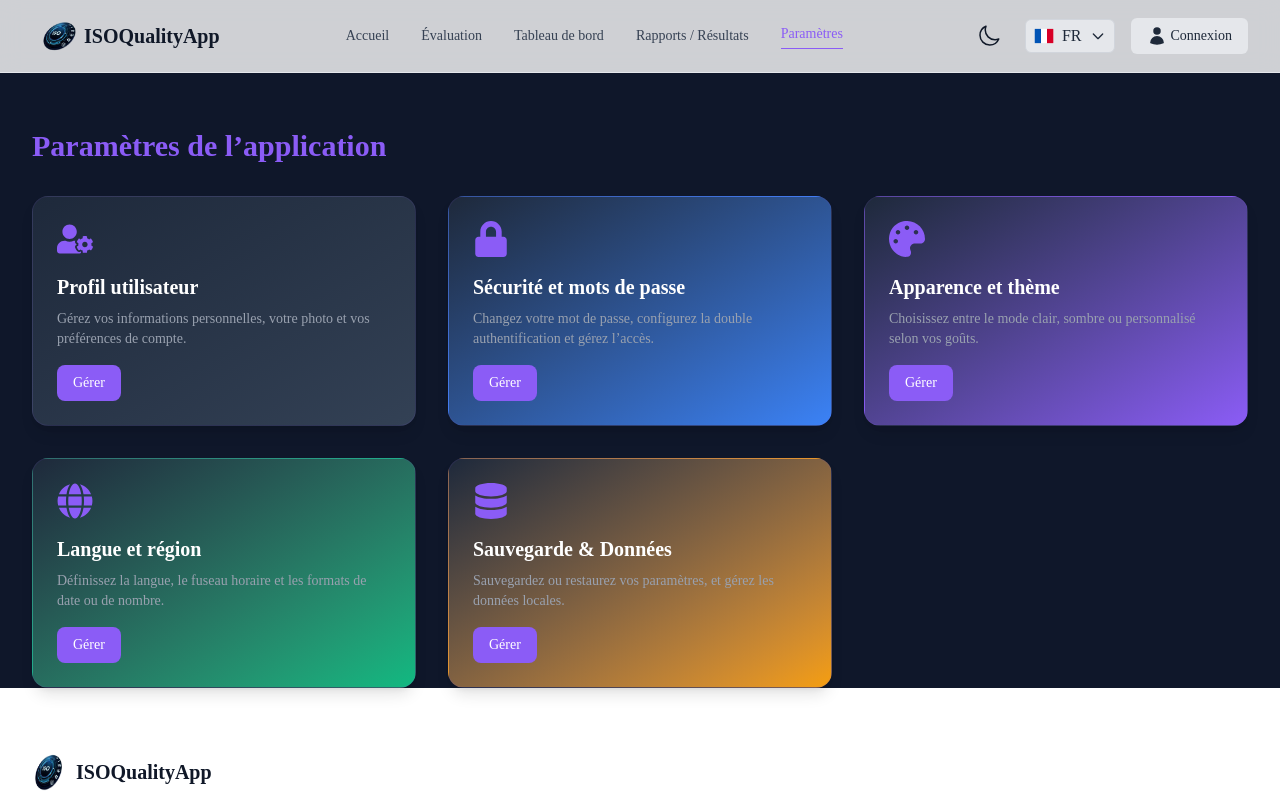
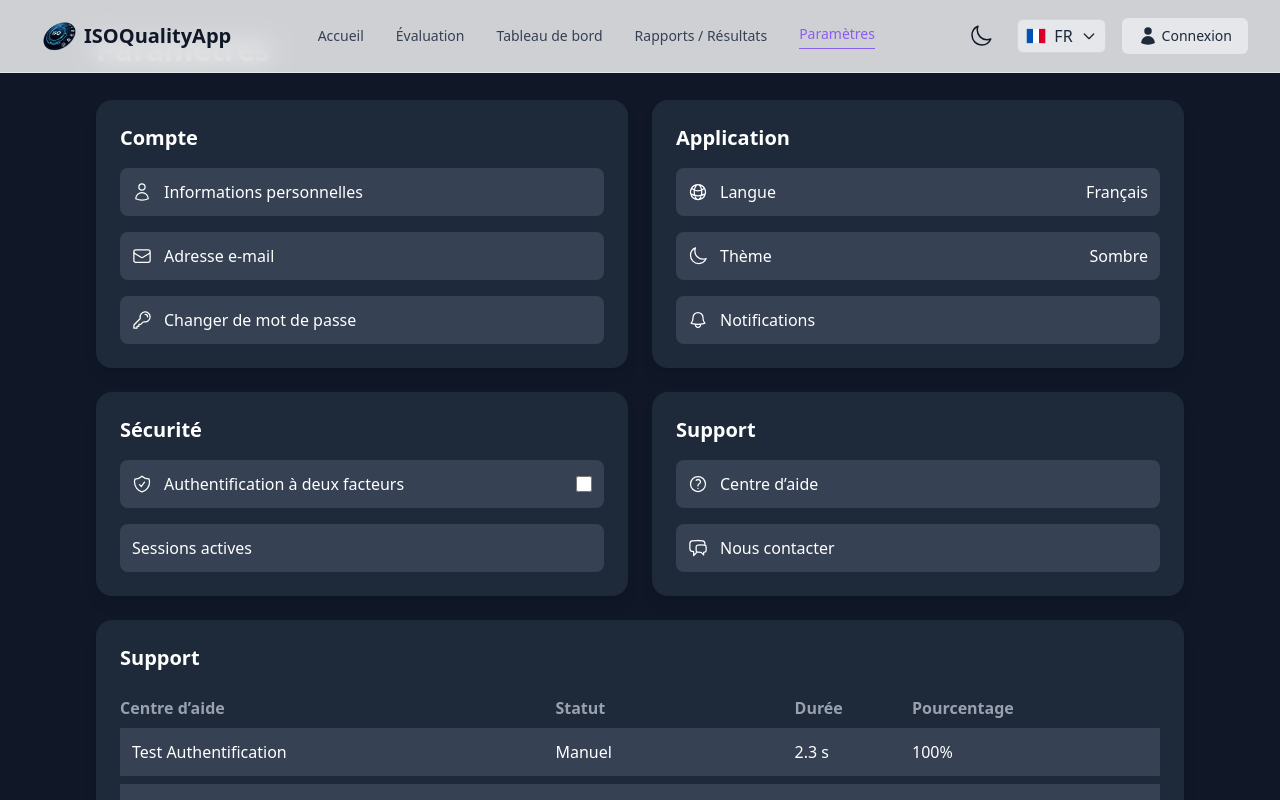
Before and after one commit to barde44/ihm_iso_25010, a React (Vite) app: page /parametre in a window 1280 px wide. Shown: the top 800 px of the page. Built offline with nearby package versions, Linux system fonts and the light colour scheme.

Commit message:
Modification parametres

```diff
--- a/src/pages/Parametres.jsx
+++ b/src/pages/Parametres.jsx
@@ -1,71 +1,171 @@
+import React, { useState } from "react";
+import {
+  UserIcon,
+  EnvelopeIcon,
+  KeyIcon,
+  GlobeAltIcon,
+  MoonIcon,
+  BellIcon,
+  ShieldCheckIcon,
+  QuestionMarkCircleIcon,
+  ChatBubbleLeftRightIcon,
+} from "@heroicons/react/24/outline";
+import Footer from "../components/Footer";
+import Navbar from "../components/Navbar";
 
-import { FaUserCog, FaLock, FaPalette, FaGlobe, FaDatabase } from "react-icons/fa";
-import Navbar from "../components/Navbar";
-import Footer from "../components/Footer";
-
-const Parametres = () => {
+export default function Parametres() {
+  const [darkMode, setDarkMode] = useState(true);
+  const [langue, setLangue] = useState("Français");
+  const [auth2FA, setAuth2FA] = useState(false);
 
   return (
-    <div className="bg-[#0F172A] text-white min-h-screen font-['Poppins']">
+    <div className={`min-h-screen ${darkMode ? "bg-gray-900 text-white" : "bg-gray-100 text-gray-900"}`}>
+      <Navbar />
+      <div className="max-w-6xl mx-auto p-8">
+        <h1 className="text-3xl font-bold mb-8">Paramètres</h1>
 
-      <Navbar />
+        {/* SECTION 1 : Compte et Application */}
+        <div className="grid md:grid-cols-2 gap-6 mb-6">
+          {/* Compte */}
+          <div className="bg-gray-800 p-6 rounded-2xl shadow-lg">
+            <h2 className="text-xl font-semibold mb-4">Compte</h2>
+            <div className="space-y-4">
+              <div className="flex items-center justify-between bg-gray-700 p-3 rounded-lg">
+                <div className="flex items-center space-x-3">
+                  <UserIcon className="h-5 w-5" />
+                  <span>Informations personnelles</span>
+                </div>
+              </div>
+              <div className="flex items-center justify-between bg-gray-700 p-3 rounded-lg">
+                <div className="flex items-center space-x-3">
+                  <EnvelopeIcon className="h-5 w-5" />
+                  <span>Adresse e-mail</span>
+                </div>
+              </div>
+              <div className="flex items-center justify-between bg-gray-700 p-3 rounded-lg">
+                <div className="flex items-center space-x-3">
+                  <KeyIcon className="h-5 w-5" />
+                  <span>Changer de mot de passe</span>
+                </div>
+              </div>
+            </div>
+          </div>
 
-      <main className="pt-32 px-8 max-w-7xl mx-auto">
-        <h2 className="text-3xl font-semibold mb-8 text-[#8B5CF6]">
-          Paramètres de l’application
-        </h2>
+          {/* Application */}
+          <div className="bg-gray-800 p-6 rounded-2xl shadow-lg">
+            <h2 className="text-xl font-semibold mb-4">Application</h2>
+            <div className="space-y-4">
+              <div className="flex items-center justify-between bg-gray-700 p-3 rounded-lg">
+                <div className="flex items-center space-x-3">
+                  <GlobeAltIcon className="h-5 w-5" />
+                  <span>Langue</span>
+                </div>
+                <span>{langue}</span>
+              </div>
+              <div
+                className="flex items-center justify-between bg-gray-700 p-3 rounded-lg cursor-pointer"
+                onClick={() => setDarkMode(!darkMode)}
+              >
+                <div className="flex items-center space-x-3">
+                  <MoonIcon className="h-5 w-5" />
+                  <span>Thème</span>
+                </div>
+                <span>{darkMode ? "Sombre" : "Clair"}</span>
+              </div>
+              <div className="flex items-center justify-between bg-gray-700 p-3 rounded-lg">
+                <div className="flex items-center space-x-3">
+                  <BellIcon className="h-5 w-5" />
+                  <span>Notifications</span>
+                </div>
+              </div>
+            </div>
+          </div>
+        </div>
 
-        <div className="grid md:grid-cols-2 lg:grid-cols-3 gap-8">
-          {[
-            {
-              icon: <FaUserCog />,
-              title: "Profil utilisateur",
-              desc: "Gérez vos informations personnelles, votre photo et vos préférences de compte.",
-              color: "from-[#1E293B] to-[#334155]",
-            },
-            {
-              icon: <FaLock />,
-              title: "Sécurité et mots de passe",
-              desc: "Changez votre mot de passe, configurez la double authentification et gérez l’accès.",
-              color: "from-[#1E293B] to-[#3B82F6]",
-            },
-            {
-              icon: <FaPalette />,
-              title: "Apparence et thème",
-              desc: "Choisissez entre le mode clair, sombre ou personnalisé selon vos goûts.",
-              color: "from-[#1E293B] to-[#8B5CF6]",
-            },
-            {
-              icon: <FaGlobe />,
-              title: "Langue et région",
-              desc: "Définissez la langue, le fuseau horaire et les formats de date ou de nombre.",
-              color: "from-[#1E293B] to-[#10B981]",
-            },
-            {
-              icon: <FaDatabase />,
-              title: "Sauvegarde & Données",
-              desc: "Sauvegardez ou restaurez vos paramètres, et gérez les données locales.",
-              color: "from-[#1E293B] to-[#F59E0B]",
-            },
-          ].map((item, index) => (
-            <div
-              key={index}
-              className={`bg-linear-to-br ${item.color} p-6 rounded-2xl shadow-lg hover:shadow-[#8B5CF6]/30 border border-[#8B5CF6]/10 transition-all duration-500 transform hover:-translate-y-2`}
-            >
-              <div className="text-4xl text-[#8B5CF6] mb-4">{item.icon}</div>
-              <h3 className="text-xl font-semibold mb-2">{item.title}</h3>
-              <p className="text-gray-400 text-sm">{item.desc}</p>
-              <button className="mt-4 px-4 py-2 bg-[#8B5CF6] rounded-lg text-sm hover:bg-[#7C3AED] transition-all">
-                Gérer
-              </button>
+        {/* SECTION 2 : Sécurité et Support */}
+        <div className="grid md:grid-cols-2 gap-6 mb-6">
+          {/* Sécurité */}
+          <div className="bg-gray-800 p-6 rounded-2xl shadow-lg">
+            <h2 className="text-xl font-semibold mb-4">Sécurité</h2>
+            <div className="space-y-4">
+              <div
+                className="flex items-center justify-between bg-gray-700 p-3 rounded-lg cursor-pointer"
+                onClick={() => setAuth2FA(!auth2FA)}
+              >
+                <div className="flex items-center space-x-3">
+                  <ShieldCheckIcon className="h-5 w-5" />
+                  <span>Authentification à deux facteurs</span>
+                </div>
+                <input
+                  type="checkbox"
+                  checked={auth2FA}
+                  readOnly
+                  className="w-4 h-4 accent-blue-500"
+                />
+              </div>
+              <div className="flex items-center justify-between bg-gray-700 p-3 rounded-lg">
+                <span>Sessions actives</span>
+              </div>
             </div>
-          ))}
+          </div>
+
+          {/* Support */}
+          <div className="bg-gray-800 p-6 rounded-2xl shadow-lg">
+            <h2 className="text-xl font-semibold mb-4">Support</h2>
+            <div className="space-y-4">
+              <div className="flex items-center justify-between bg-gray-700 p-3 rounded-lg">
+                <div className="flex items-center space-x-3">
+                  <QuestionMarkCircleIcon className="h-5 w-5" />
+                  <span>Centre d’aide</span>
+                </div>
+              </div>
+              <div className="flex items-center justify-between bg-gray-700 p-3 rounded-lg">
+                <div className="flex items-center space-x-3">
+                  <ChatBubbleLeftRightIcon className="h-5 w-5" />
+                  <span>Nous contacter</span>
+                </div>
+              </div>
+            </div>
+          </div>
         </div>
-      </main>
 
+        {/* SECTION 3 : Support technique (table) */}
+        <div className="bg-gray-800 p-6 rounded-2xl shadow-lg">
+          <h2 className="text-xl font-semibold mb-4">Support</h2>
+          <table className="w-full text-left border-separate border-spacing-y-2">
+            <thead>
+              <tr className="text-gray-400">
+                <th>Centre d’aide</th>
+                <th>Statut</th>
+                <th>Durée</th>
+                <th>Pourcentage</th>
+              </tr>
+            </thead>
+            <tbody>
+              <tr className="bg-gray-700 rounded-lg">
+                <td className="p-3">Test Authentification</td>
+                <td>Manuel</td>
+                <td>2.3 s</td>
+                <td>100%</td>
+              </tr>
+              <tr className="bg-gray-700 rounded-lg">
+                <td className="p-3">Test Sécurité API</td>
+                <td>Automatique</td>
+                <td>3.7 s</td>
+                <td>80%</td>
+              </tr>
+              <tr className="bg-gray-700 rounded-lg">
+                <td className="p-3">Test Interface</td>
+                <td>Manuelle</td>
+                <td>1.5 s</td>
+                <td>60%</td>
+              </tr>
+            </tbody>
+          </table>
+        </div>
+      </div>
       <Footer />
     </div>
+
   );
-};
-
-export default Parametres;
+}
```
